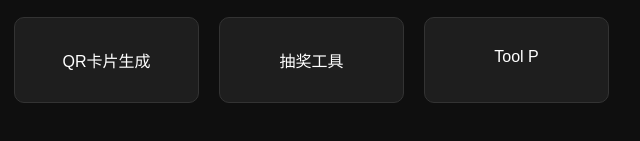
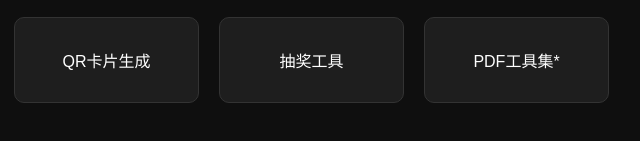
Before and after one commit to c1211tokyo/tool, a plain HTML site: page index.html in a window 1280 px wide. Shown: the part 395-536 px from the top of the page, 431-1071 px from the left. Drawn offline with Linux system fonts and the light colour scheme.

Commit message:
Update index.html

```diff
--- a/index.html
+++ b/index.html
@@ -66,7 +66,7 @@
     <div class="btn"><a href="ABCB">Tool M</a></div>
     <div class="btn"><a href="QR-checkin.html">QR卡片生成</a></div>
     <div class="btn"><a href="annual-lottery.html">抽奖工具</a></div>
-    <div class="btn"><a href="ABCB">Tool P</a></div>
+    <div class="btn"><a href="https://tools.pdf24.org/zh/">PDF工具集*</a></div>
   </div>
 </body>
 </html>
```
